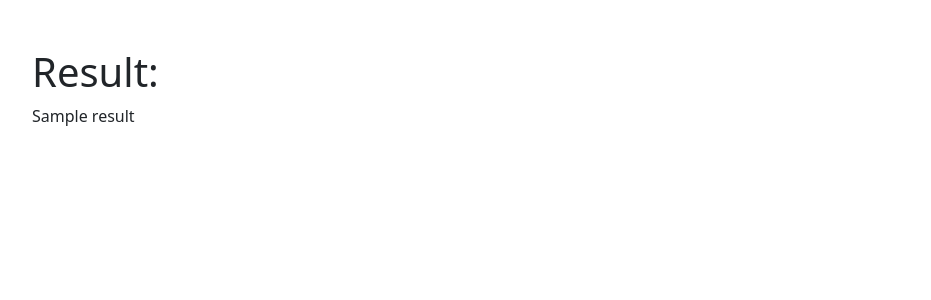
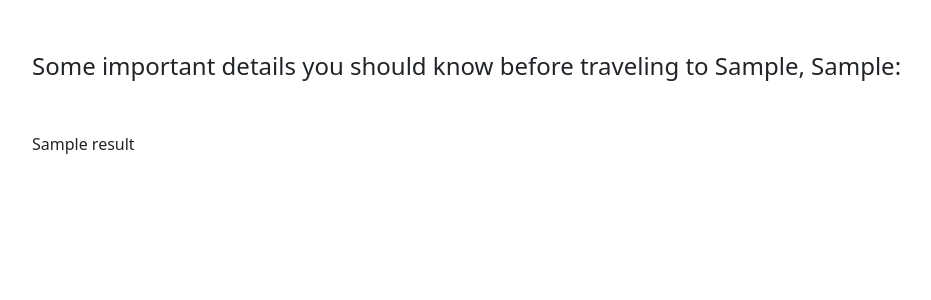
Before and after one commit to nogadm/TravelInfo, a Flask app: template templates/cityinfo.html in a window 1280 px wide. Shown: the top 300 px of the page, without its empty margins (50-981 px from the left). Run offline with Flask 3, Linux system fonts and the light colour scheme; the template is opened without the code that fills it: most values are stand-ins (such as "Sample title", 1, 10 or a date in 2020).

Commit message:
changed design

```diff
--- a/app.py
+++ b/app.py
@@ -16,8 +16,9 @@ def calculate():
     dest_city = request.form['destinationCities']
     # arrival_date = str(request.form['arrivalDatePicker'])
     # departure_date = str(request.form['departureDatePicker'])
+    dest_country = cd.find_country(dest_city)
     result = cd.full_city_details(src_city, dest_city)
-    return render_template('cityinfo.html', result=result)
+    return render_template('cityinfo.html', result=result, dest_country=dest_country, dest_city=dest_city)
 
     # להכין עוד קובץ פייתון נפרד שמקבל - עיר מקור, עיר יעד, תאריך יציאה, תאריך חזרה
     # הקובץ הוא זה שיקרא לכל הפונקציות (חוץ מהתחזית אולי) ויחזיר בחזרה סטרינג אחד מסודר יפה
--- a/city_details.py
+++ b/city_details.py
@@ -105,3 +105,8 @@ def full_city_details(src_city, dest_city):
     new_line = "\n\n\n\n"
     message = f"{conversion_rate}{new_line}{time_diff}{new_line}{plug}{new_line}{emergency_nums}{new_line}{phrases}"
     return message
+
+
+def find_country(dest_city):
+    data = load_database()
+    return data[dest_city]["country"]
--- a/templates/cityinfo.html
+++ b/templates/cityinfo.html
@@ -12,7 +12,8 @@
     <title>TravelInfo</title>
   </head>
   <body class="container text-left pt-5">
-    <h1>Result:</h1>
-     <p>{{ result|replace('\n', '<br>')|safe }}</p>
+    <p class="fs-4 mb-5">
+         Some important details you should know before traveling to {{dest_city}}, {{dest_country}}:</p>
+    <p>{{ result|replace('\n', '<br>')|safe }}</p>
   </body>
 </html>
```
